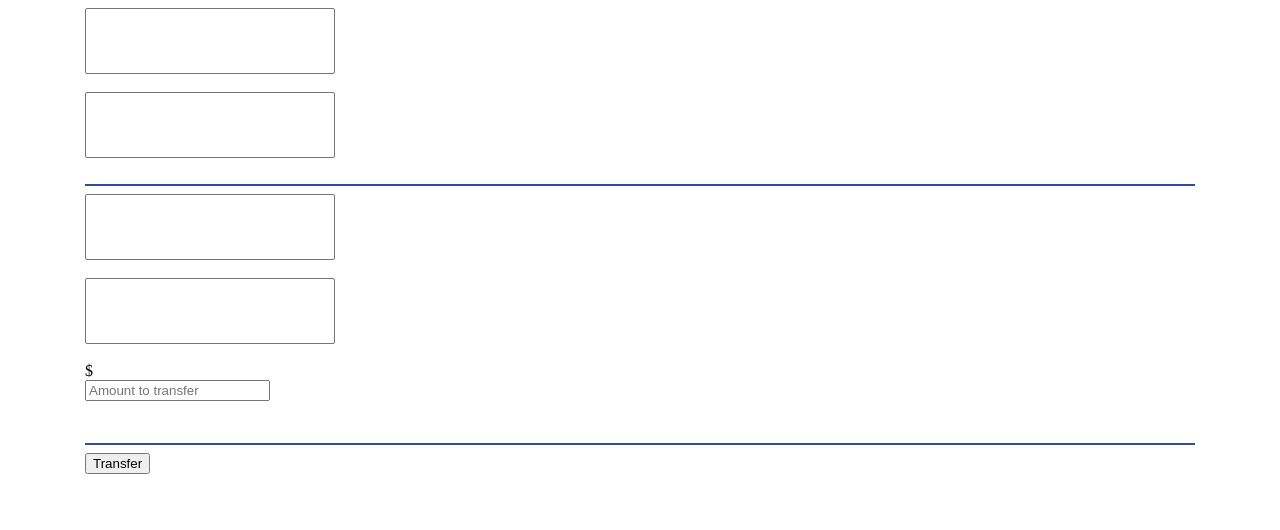
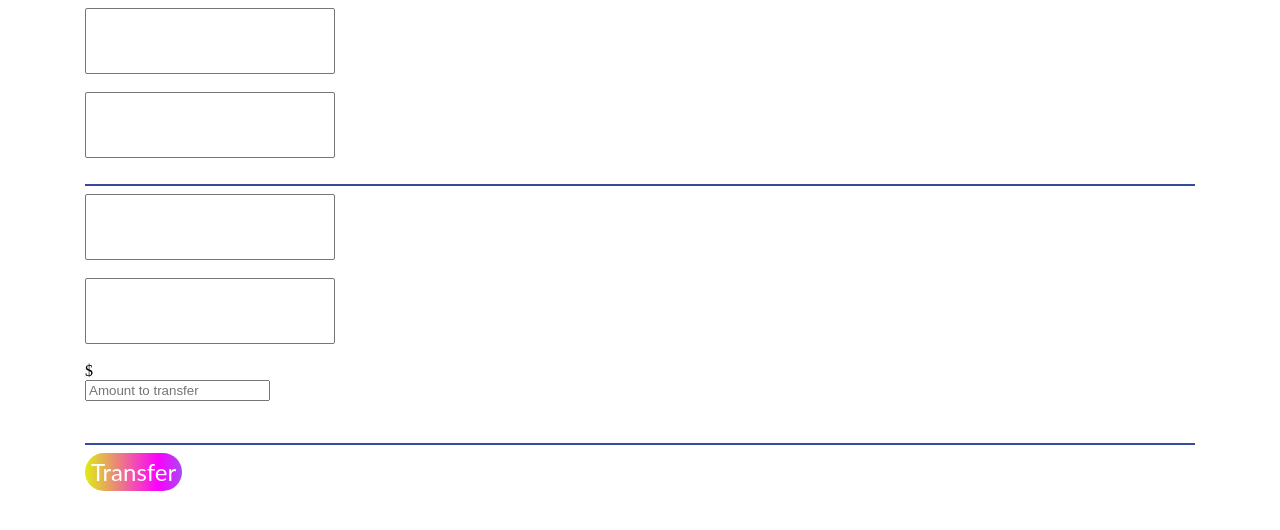
Before and after one commit to joeybullock/Projects, a plain HTML site: page Carpe Artista Payments/src/TransferTool.html in a window 1280 px wide. Drawn offline with nearby package versions, Linux system fonts and the light colour scheme.

Commit message:
Fancy button

```diff
--- a/Carpe Artista Payments/src/TransferTool.html
+++ b/Carpe Artista Payments/src/TransferTool.html
@@ -1,6 +1,6 @@
 <html>
   <head>
-    <title>Using Select2</title>
+    <title>Transfer Tool</title>
     <!-- Bootstrap CSS -->
     <link rel="stylesheet" href="https://cdnjs.cloudflare.com/ajax/libs/twitter-bootstrap/4.6.1/css/bootstrap-grid.min.css">
     <!-- Select2 CSS -->
@@ -94,5 +94,53 @@
       google.script.run.transferFunds(people1, people2, trip1, trip2, amount);
     });
   </script>
+  <style>
+    .btn {
+      position: relative;
+      padding: trem 3rem;
+      font-family: Lato, sans-serif;
+      font-size: 1.5rem;
+      line-height: 1.5;
+      color: black;
+      text-decoration: none;
+      background-color: white;
+      border: transparent;
+      outline: transparent;
+      cursor: pointer;
+      user-select: none;
+      white-space: nowrap;
+      animation: glow 8s linear infinite;
+    }
+    .btn-primary {
+      color: white;
+      background: linear-gradient(90deg, #00dbde, #ddec16, #fc00ff, #00dbde, #2de7c9);
+      background-size: 300%;
+      border-radius: 2em;
+    }
+    .btn-primary::before {
+      position: absolute;
+      content: "";
+      top: -5px;
+      left: -5px;
+      bottom: -5px;
+      right: -5px;
+      z-index: -1;
+      background: inherit;
+      background-size: inherit;
+      border-radius: 4em;
+      opacity: 0;
+      transition: 0.5s;
+    }
+    .btn-primary:hover::before {
+      opacity: 1;
+      filter: blur(20px);
+      animation: glow 8s linear infinite;
+    }
+    @keyframes glow {
+      to {
+        background-position: 300%;
+      }
+    }
+  </style>
   </body>
 </html>
```
